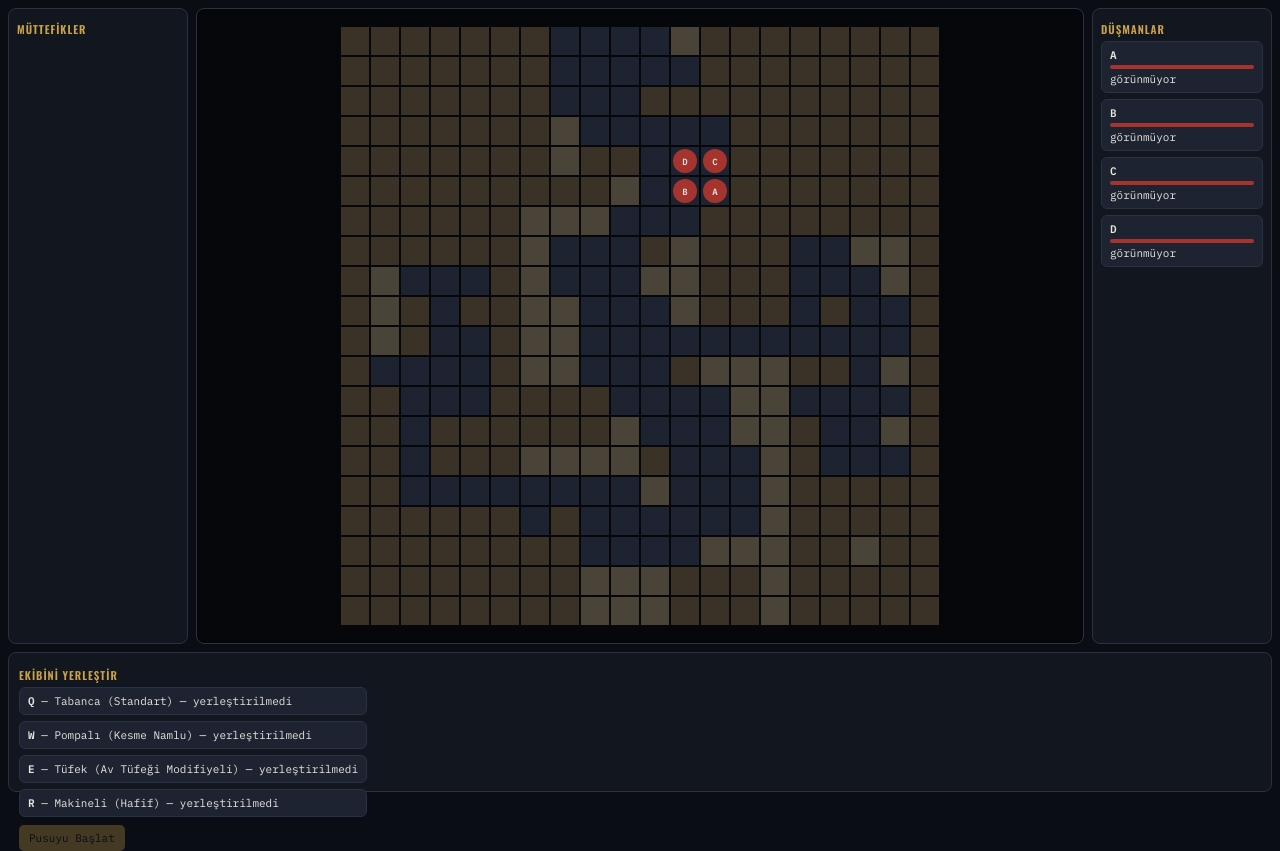
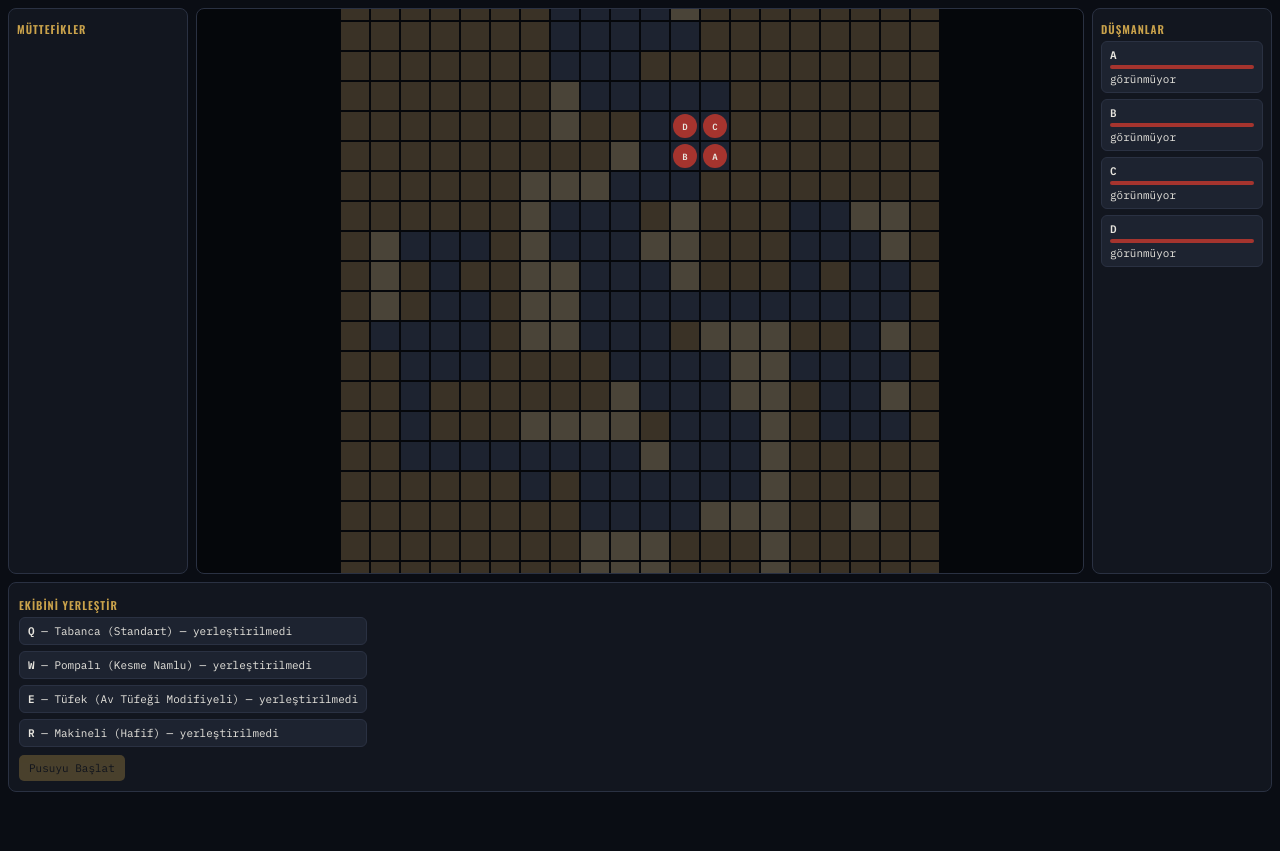
Before and after one commit to ArdaGumush/istanbul-seferileri, a plain HTML site: page combat-test.html in a window 1280 px wide. After the commit the page ends 800 px from the top, so only its background shows below. Drawn offline with nearby package versions, Linux system fonts and the light colour scheme.

Commit message:
Add files via upload

```diff
--- a/combat-test.html
+++ b/combat-test.html
@@ -9,8 +9,9 @@
   body{
     margin:0; background:#0a0d14; color:#e8e6df;
     font-family:'Oswald', sans-serif;
-    display:grid; grid-template-columns: 180px 1fr 180px; grid-template-rows: 1fr 140px;
-    height:100vh; gap:8px; padding:8px;
+    display:grid; grid-template-columns: 180px 1fr 180px; grid-template-rows: 1fr auto;
+    height:100vh; height:100dvh; gap:8px; padding:8px;
+    overflow: hidden;
   }
   #cb-left, #cb-right{
     background:#12161f; border:1px solid #2a3142; border-radius:8px;
@@ -19,7 +20,7 @@
   #cb-left{ grid-column:1; }
   #cb-right{ grid-column:3; }
   #cb-map-wrap{ grid-column:2; grid-row:1; background:#05070b; border:1px solid #2a3142; border-radius:8px; display:flex; align-items:center; justify-content:center; overflow:hidden; }
-  #cb-bottom{ grid-column:1/4; grid-row:2; background:#12161f; border:1px solid #2a3142; border-radius:8px; padding:10px; display:flex; gap:12px; }
+  #cb-bottom{ grid-column:1/4; grid-row:2; background:#12161f; border:1px solid #2a3142; border-radius:8px; padding:10px; display:flex; gap:12px; max-height: 45vh; overflow-y: auto; }
 
   #cb-grid{ display:grid; }
   .cb-tile{ width:30px; height:30px; box-sizing:border-box; border:1px solid #05070b; position:relative; touch-action: manipulation; }
@@ -89,8 +90,10 @@
   button.secondary{ background:#2a3142; color:#e8e6df; }
   button.mode-active{ background:#4a9c5d; color:#0a0d14; box-shadow: 0 0 0 2px #6bc47f; }
 
-  #cb-log{ flex:1; overflow-y:auto; font-family:'IBM Plex Mono', monospace; font-size:10.5px; color:#9098a8; }
-  #cb-actions{ width:260px; display:flex; flex-direction:column; gap:6px; }
+  #cb-log{ flex:1; max-height: 42vh; overflow-y:auto; font-family:'IBM Plex Mono', monospace; font-size:10.5px; color:#9098a8; }
+  #cb-actions{ width:260px; flex-shrink:0; display:flex; flex-direction:column; gap:6px; }
+  #cb-actions > div{ flex-wrap: wrap; }
+  #cb-actions button{ font-size: 10.5px; padding: 5px 8px; }
   #cb-bodyparts{ display:flex; gap:4px; flex-wrap:wrap; }
   #cb-bodyparts button{ flex:1; min-width:60px; }
 
```
